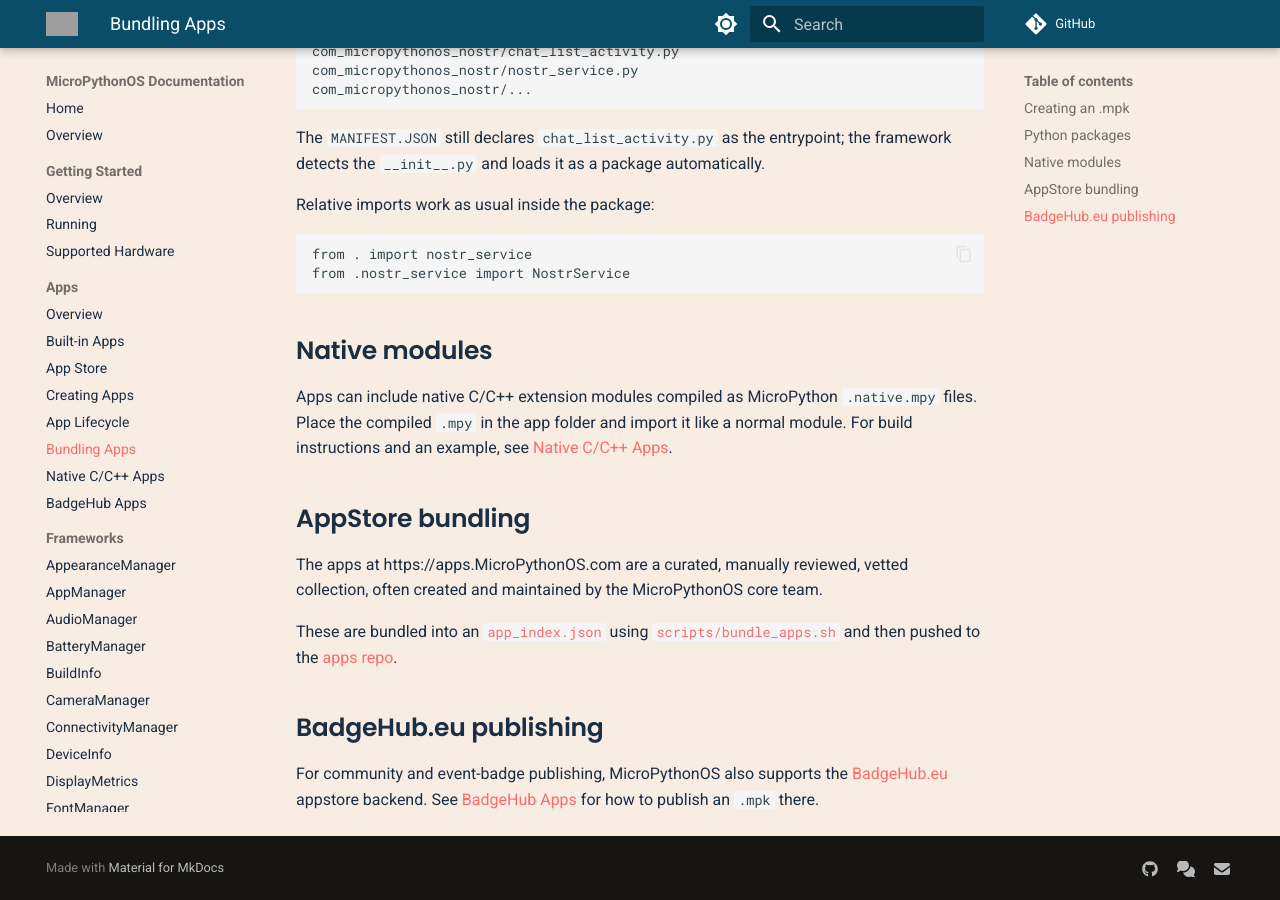
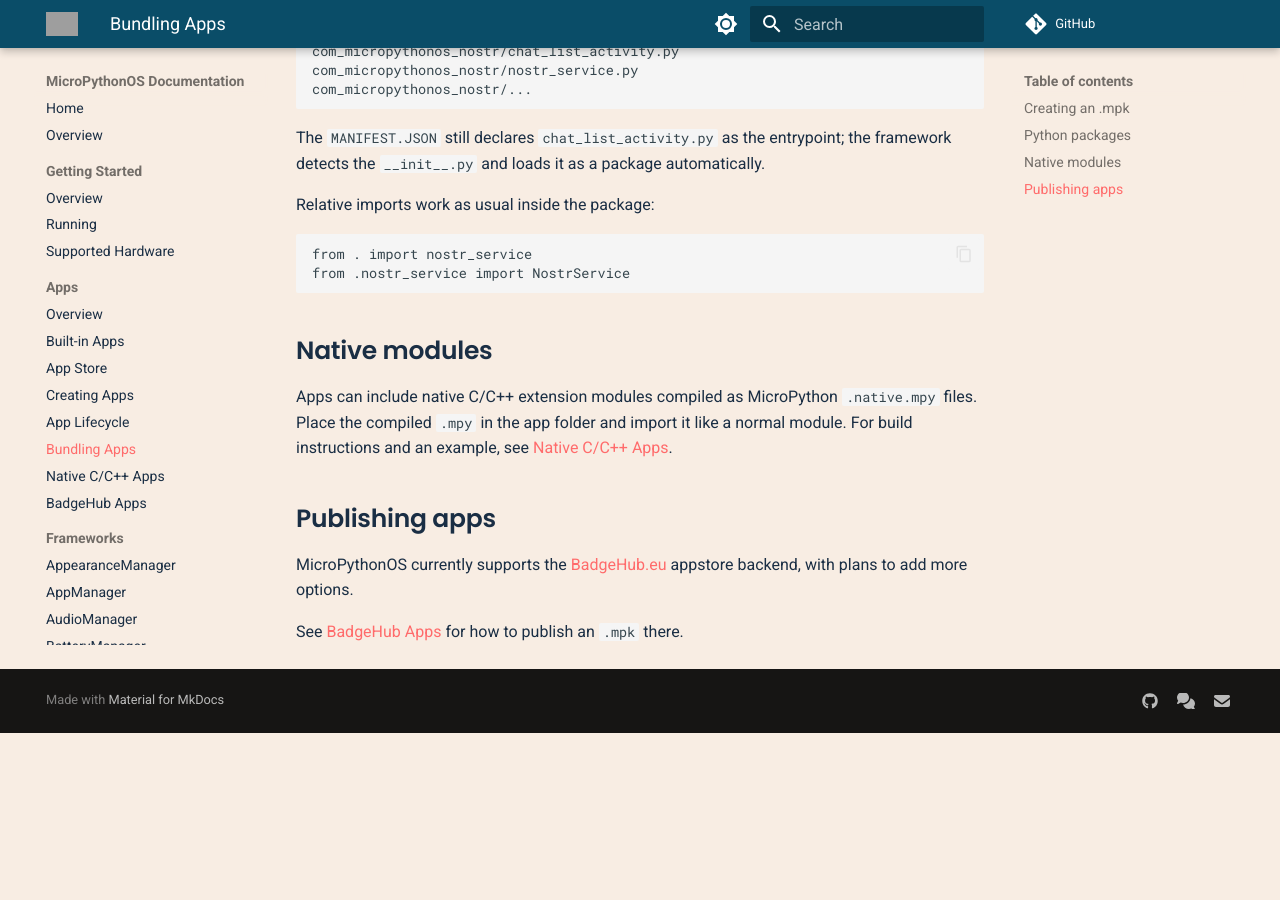
Before and after one commit to MicroPythonOS/docs, an MkDocs documentation site: the page built from docs/apps/bundling-apps.md, in a window 1280 px wide and 900 px high, scrolled down 1540 px. Built offline with MkDocs 1.6.1 and Material for MkDocs 9.7.7, drawn with Linux system fonts in a browser that asks for light colours; comment, search, counter and statistics services are not loaded; after the commit the page ends 2273 px from its top, so only the background shows below that; grey boxes are pictures that could not be loaded.

Commit message:
update docs

```diff
--- a/docs/apps/bundling-apps.md
+++ b/docs/apps/bundling-apps.md
@@ -68,12 +68,8 @@
 
 Apps can include native C/C++ extension modules compiled as MicroPython `.native.mpy` files. Place the compiled `.mpy` in the app folder and import it like a normal module. For build instructions and an example, see [Native C/C++ Apps](native-apps.md).
 
-## AppStore bundling
+## Publishing apps
 
-The apps at https://apps.MicroPythonOS.com are a curated, manually reviewed, vetted collection, often created and maintained by the MicroPythonOS core team.
+MicroPythonOS currently supports the [BadgeHub.eu](https://badgehub.eu) appstore backend, with plans to add more options.
 
-These are bundled into an [`app_index.json`](https://github.com/MicroPythonOS/apps/blob/main/app_index.json) using [`scripts/bundle_apps.sh`](https://github.com/MicroPythonOS/MicroPythonOS/blob/main/scripts/bundle_apps.sh) and then pushed to the [apps repo](https://github.com/MicroPythonOS/apps).
-
-## BadgeHub.eu publishing
-
-For community and event-badge publishing, MicroPythonOS also supports the [BadgeHub.eu](https://badgehub.eu) appstore backend. See [BadgeHub Apps](badgehub.md) for how to publish an `.mpk` there.
+See [BadgeHub Apps](badgehub.md) for how to publish an `.mpk` there.
```
Also changed, not shown: docs/apps/appstore.md (+0 -1 lines), docs/frameworks/setting-activity.md (+0 -1 lines), docs/frameworks/task-manager.md (+2 -3 lines).
